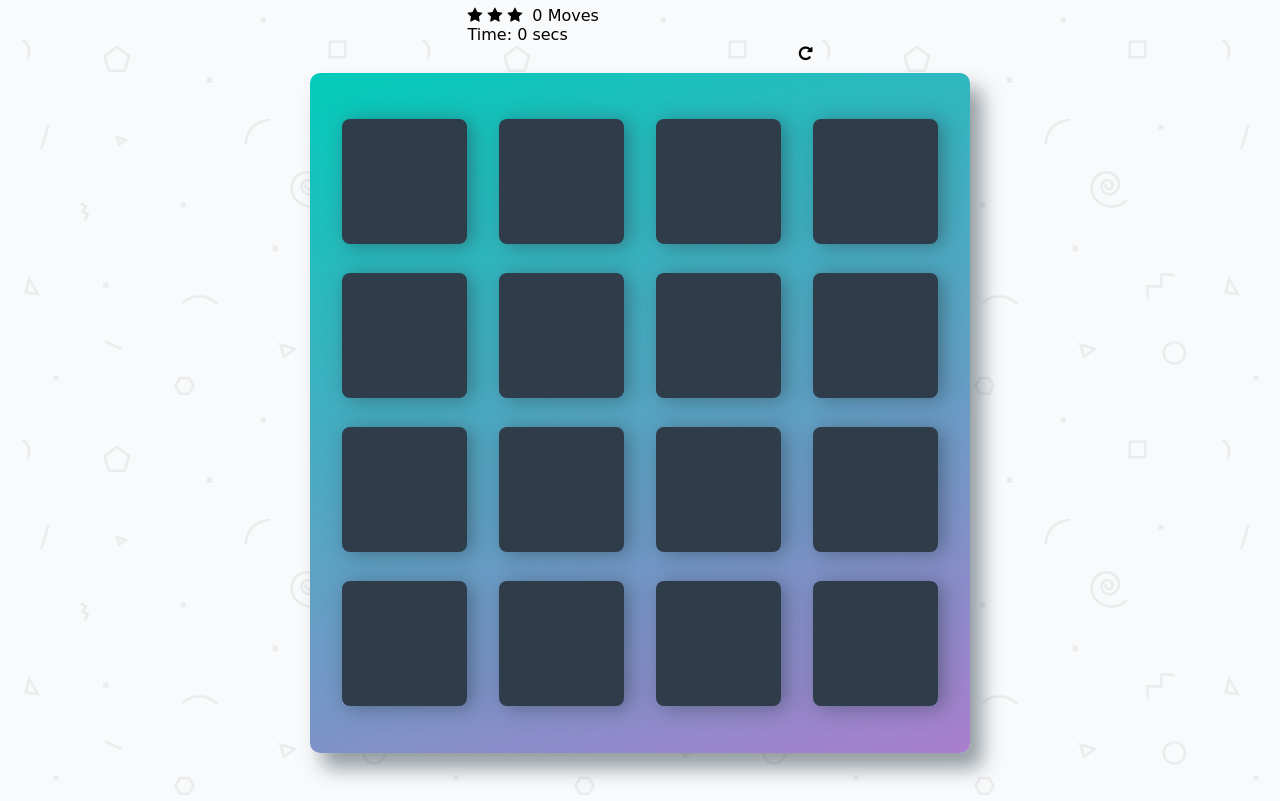
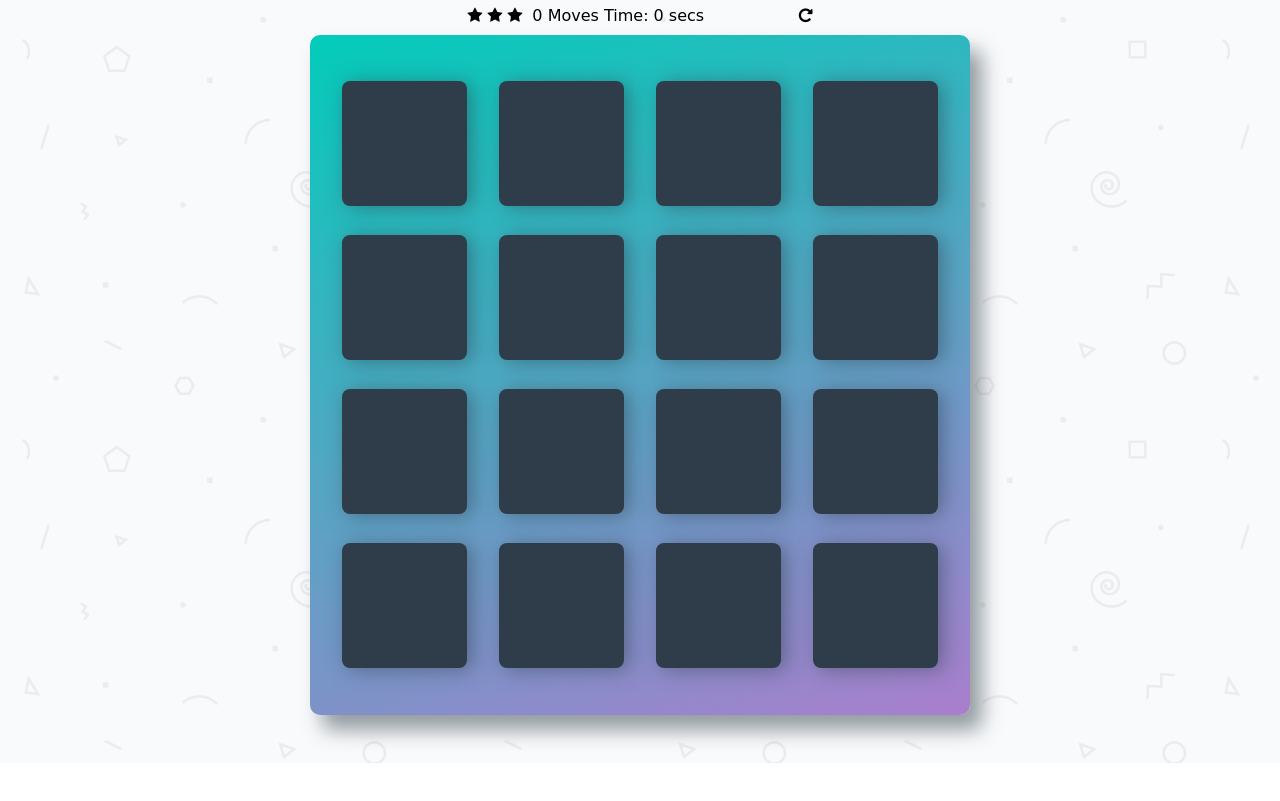
Before and after one commit to cWebby79/memory-card-game, a plain HTML site: page index.html in a window 1280 px wide. Shown: the part 80-881 px from the top of the page. After the commit the page ends 843 px from the top, so only its background shows below. Drawn offline with Linux system fonts and the light colour scheme; a web font is replaced by a local one.

Commit message:
Add timer CSS

```diff
--- a/css/app.css
+++ b/css/app.css
@@ -97,6 +97,10 @@ h1 {
     margin-bottom: 10px;
 }
 
+.timer {
+    display: inline-block;
+}
+
 .score-panel .stars {
     margin: 0;
     padding: 0;
```
